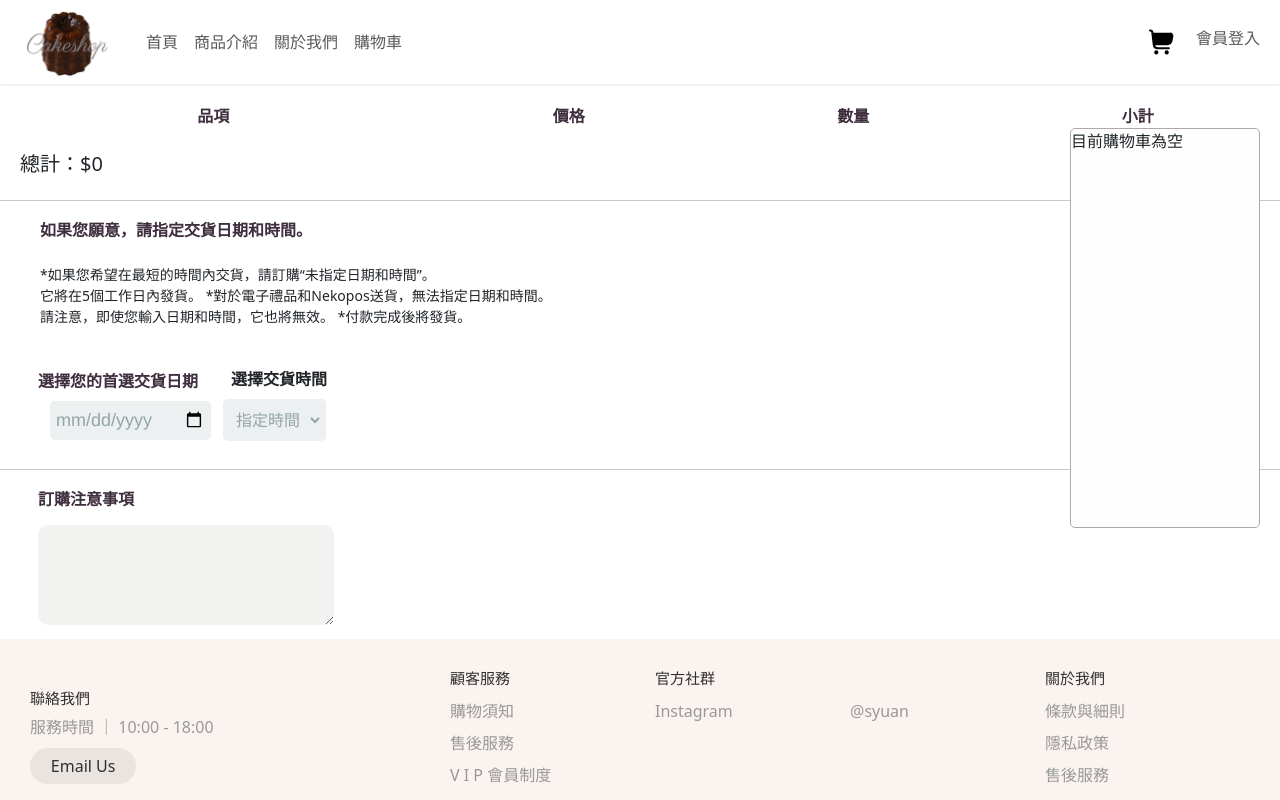
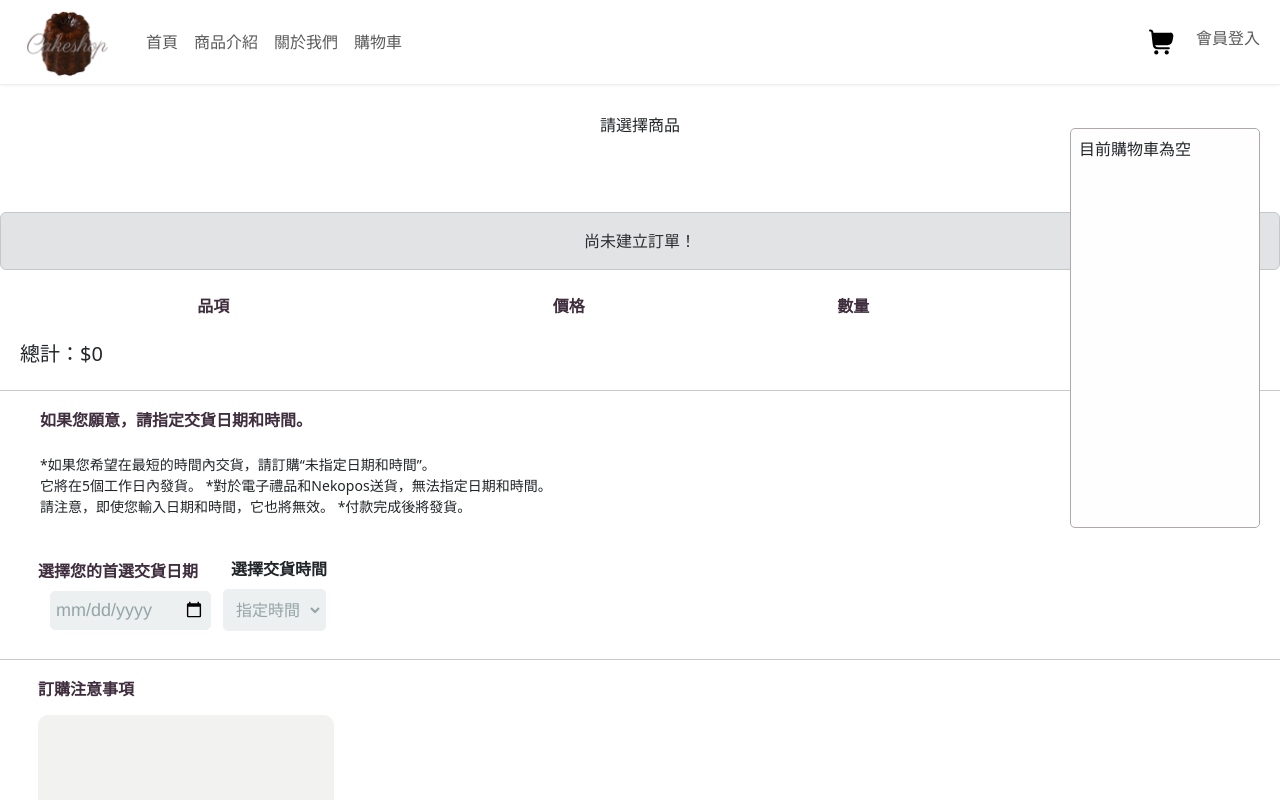
Before and after one commit to weat0212/react-shoppingcart, a React (Create React App) app in the folder frontend/: page /Cart in a window 1280 px wide. Both pictures are taken after a click on the button 1161 px from the left and 41 px from the top of the page. Shown: the top 800 px of the page. Built offline with nearby package versions, Linux system fonts and the light colour scheme.

Commit message:
新增註解,物件加id

```diff
--- a/frontend/src/layout/CartSideBar.js
+++ b/frontend/src/layout/CartSideBar.js
@@ -38,7 +38,7 @@ const CartSideBar = (props) => {
             ))}
           </ul>
         ) : (
-          <div>目前購物車為空</div>
+          <div className="m-2">目前購物車為空</div>
         )}
 
         {cart.length > 0 && (
--- a/frontend/src/model/mock/Cakes.js
+++ b/frontend/src/model/mock/Cakes.js
@@ -1,5 +1,6 @@
 const cakes = [
     {
+        id: "1",
         link: "./images/berry1.png",
         name: "苺のケーキ",
         price: 300,
@@ -7,6 +8,7 @@ const cakes = [
             "草莓和鮮奶油夾在海綿上，裝飾著草莓、柑橘類水果和獼猴桃等五顏六色的水果。",
     },
     {
+        id: "2",
         link: "./images/crepe1.png",
         name: "ミルクレープ",
         price: 500,
@@ -14,6 +16,7 @@ const cakes = [
             "5張薄烤的可麗餅麵糰，交替塗了4層鮮奶油和奶油凍。 水果夾著草莓、香蕉和獼猴桃。",
     },
     {
+        id: "3",
         link: "./images/fruit1.png",
         name: "フルーツのケーキ",
         price: 400,
@@ -21,6 +24,7 @@ const cakes = [
             "將法國進口的新鮮果泥逐漸融入蛋糕中，在夢幻的粉紅色澤下，給您繽紛的甜蜜滋味。",
     },
     {
+        id: "4",
         link: "./images/gatou1.png",
         name: "ガトーショコラ",
         price: 600,
@@ -28,6 +32,7 @@ const cakes = [
             "上選優質高純度巧克力製作，口味、香味、風味兼具的絕讚品，是大家都愛不釋手的招牌口味。",
     },
     {
+        id: "5",
         link: "./images/5566.png",
         name: "ブーケ",
         price: 600,
@@ -35,6 +40,7 @@ const cakes = [
             "夾在草莓，柳丁，香蕉和鮮奶油之間，放在切片的海綿上，堆積著具有精緻花瓣形象的水果。",
     },
     {
+        id: "6",
         link: "./images/332.png",
         name: "トライフルケーキ",
         price: 600,
@@ -42,6 +48,7 @@ const cakes = [
             "用奶油、鮮奶油、五顏六色的水果和大量的蛋奶醬在蓬鬆的海綿上製成的豪華蛋糕。",
     },
     {
+        id: "7",
         link: "./images/f88.png",
         name: "苺のタルト",
         price: 600,
@@ -49,6 +56,7 @@ const cakes = [
             "上選優質高純度巧克力製作，口味、香味、風味兼具的絕讚品，是大家都愛不釋手的招牌口味。",
     },
     {
+        id: "8",
         link: "./images/monc.png",
         name: "モンブラン",
         price: 600,
--- a/frontend/src/pages/Cart.js
+++ b/frontend/src/pages/Cart.js
@@ -3,6 +3,7 @@ import "../styles/Cart.css";
 
 const Cart = (props) => {
   const { cart, setCart } = props;
+
 
   console.log("[購物車]：", cart);
 
@@ -24,13 +25,20 @@ const Cart = (props) => {
     setCart(updatedCart);
   };
 
+
+
   return (
     <div>
       <br />
       <br />
       <br />
       <br />
-
+      <div className="alert text-center" style={{height:"100px"}} role="alert">
+          請選擇商品
+        </div>
+        <div className="alert alert-secondary text-center" role="alert">
+          尚未建立訂單！
+        </div>
       <table className="table">
         <thead>
           <tr>
@@ -89,6 +97,8 @@ const Cart = (props) => {
       <div className="calculateTotal">
         <h5>總計：${calculateTotal()}</h5>
       </div>
+
+
       <hr />
       <div style={{ marginLeft: "20px" }}>
         <h6
--- /dev/null
+++ b/package.json
@@ -0,0 +1,5 @@
+{
+  "dependencies": {
+    "swiper": "^10.2.0"
+  }
+}
```
Also changed, not shown: frontend/src/layout/ShopCartIcon.js (+7 -2 lines), frontend/src/pages/Cards.js (+4 -3 lines), frontend/src/pages/News.js (+6 -2 lines), 1 other file (tests, documents, lock files or other folders).
